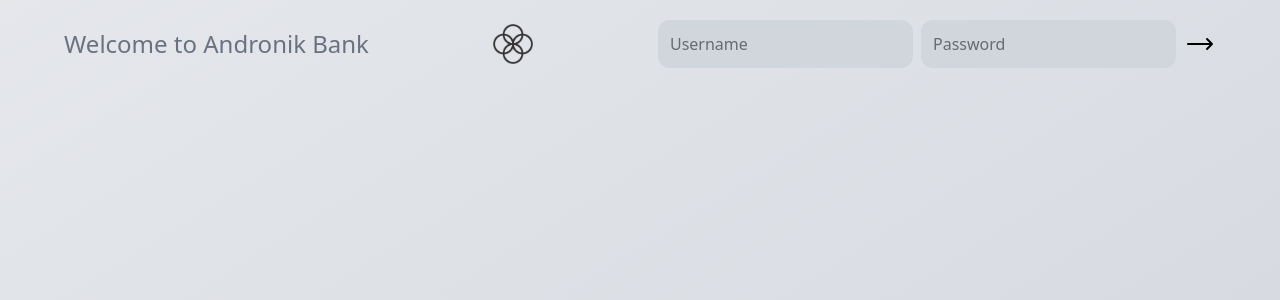
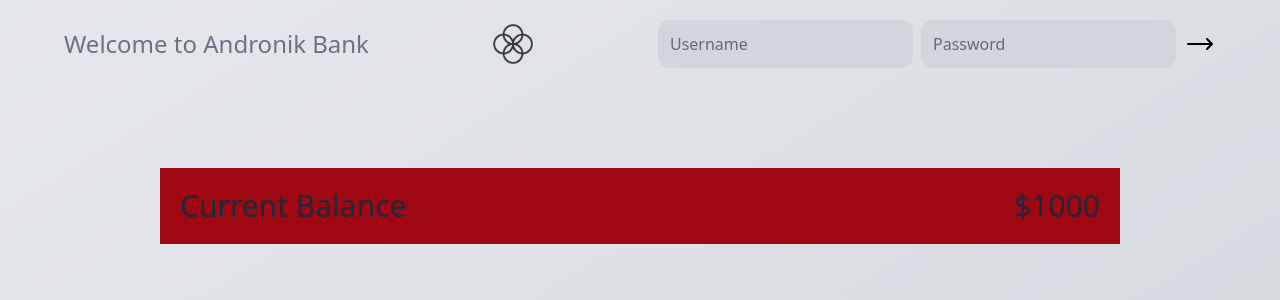
Before and after one commit to oadluis/Andronik-Bank, a React (Vite) app in the folder frontend/: page / in a window 1280 px wide. Shown: the top 300 px of the page. Built offline with nearby package versions, Linux system fonts and the light colour scheme.

Commit message:
criando o current balance component

```diff
--- a/frontend/src/App.jsx
+++ b/frontend/src/App.jsx
@@ -1,9 +1,13 @@
 import Navbar from "./components/layout/Navbar";
+import CurrentBalance from "./components/layout/CurrentBalance";
 
 function App() {
   return (
-    <div className="min-h-screen bg-gradient-to-br from-gray-200 to-gray-300">
+    <div className="m-0 p-0 min-h-screen bg-gradient-to-br from-gray-200 to-gray-300 flex flex-col">
       <Navbar />
+      <div className="flex justify-center items-center">
+        <CurrentBalance />
+      </div>
     </div>
   );
 }
--- /dev/null
+++ b/frontend/src/components/layout/CurrentBalance.jsx
@@ -0,0 +1,10 @@
+function CurrentBalance() {
+  return (
+    <div className="bg-red-800 p-5 mt-[5rem]  w-3/4 flex justify-between">
+      <h2 className="text-3xl font-normal text-gray-800">Current Balance</h2>
+      <span className="text-3xl font-normal text-gray-800">$1000</span>
+    </div>
+  );
+}
+
+export default CurrentBalance;
```
